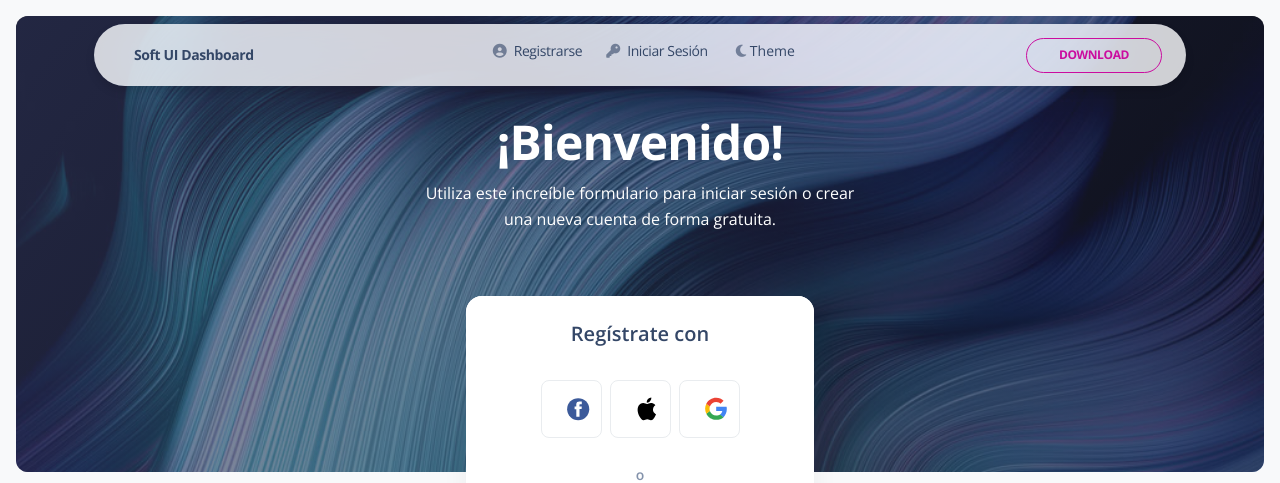
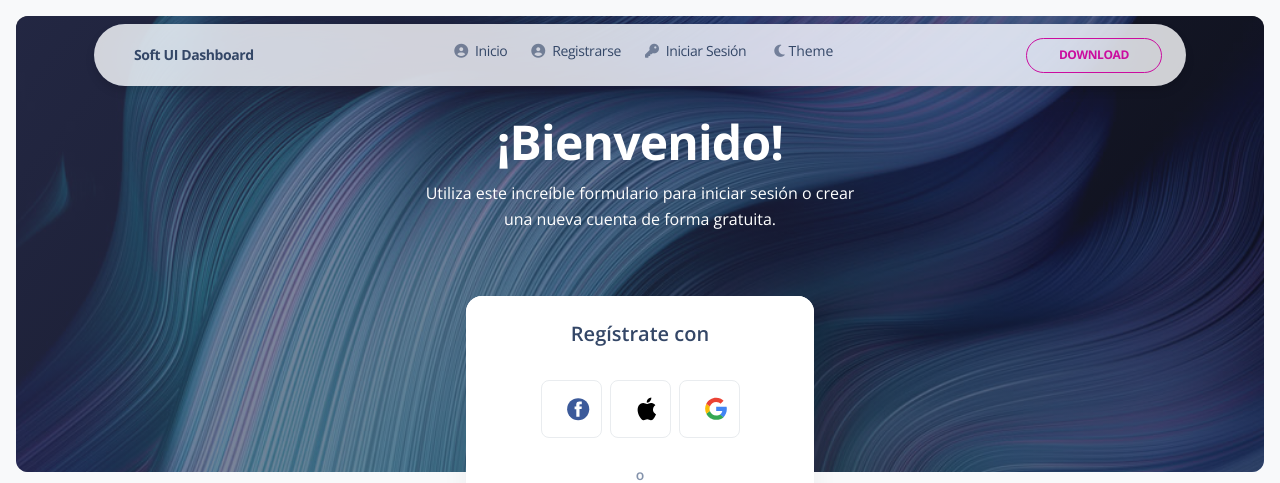
Before and after one commit to MariaTxell/proyectoRestaurante, a Flask app: page /register in a window 1280 px wide. Shown: the top 483 px of the page. Run offline with Flask 2, Linux system fonts and the light colour scheme; data that the repository does not hold is empty; some libraries are stand-ins or nearby versions.

Commit message:
segundo commit

```diff
--- a/apps/authentication/models.py
+++ b/apps/authentication/models.py
@@ -16,7 +16,9 @@ class Users(db.Model, UserMixin):
     id_usuario = db.Column(db.Integer, primary_key=True)
     username = db.Column(db.String(64), unique=True)
     email = db.Column(db.String(64), unique=True)
-    password = db.Column(db.LargeBinary)
+    #password = db.Column(db.LargeBinary)
+    password = db.Column(db.String(128))
+    #salt = db.Column(db.String(64))
 
     def __init__(self, **kwargs):
         for property, value in kwargs.items():
@@ -29,6 +31,7 @@ class Users(db.Model, UserMixin):
 
             if property == 'password':
                 value = hash_pass(value)  # we need bytes here (not plain str)
+                print(f'Password hashed: {value}')  # Agregar esta línea para depuración
 
             setattr(self, property, value)
 
--- a/apps/authentication/util.py
+++ b/apps/authentication/util.py
@@ -14,8 +14,7 @@ def hash_pass(password):
     """Hash a password for storing."""
 
     salt = hashlib.sha256(os.urandom(60)).hexdigest().encode('ascii')
-    pwdhash = hashlib.pbkdf2_hmac('sha512', password.encode('utf-8'),
-                                  salt, 100000)
+    pwdhash = hashlib.pbkdf2_hmac('sha512', password.encode('utf-8'), salt, 100000)
     pwdhash = binascii.hexlify(pwdhash)
     return (salt + pwdhash)  # return bytes
 
@@ -24,8 +23,6 @@ def verify_pass(provided_password, stored_password):
     """Verify a stored password against one provided by user"""
 
     #stored_password = stored_password.decode('ascii')
-    if isinstance(stored_password, bytes):
-        stored_password = stored_password.decode('ascii')
     salt = stored_password[:64]
     stored_password = stored_password[64:]
     pwdhash = hashlib.pbkdf2_hmac('sha512',
--- a/apps/home/routes.py
+++ b/apps/home/routes.py
@@ -14,7 +14,7 @@ from jinja2 import TemplateNotFound
 
 
 @blueprint.route('/index')
-@login_required
+#@login_required
 def index():
     restaurantes = Restaurante.query.limit(5).all()
     return render_template('home/index.html', restaurantes=restaurantes)
@@ -57,13 +57,13 @@ def realizar_reserva():
     return render_template('home/reserva_restaurante.html', restaurante=restaurante, form=form)
 
 @blueprint.route('/mi_cuenta')
-@login_required
+#@login_required
 def mi_cuenta():
     reservas = Reserva.query.filter_by(username=current_user.username).all()
     return render_template('home/mi_cuenta.html', reservas=reservas)
 
 @blueprint.route('/<template>')
-@login_required
+#@login_required
 def route_template(template):
 
     try:
--- a/apps/templates/home/buscar_restaurantes.html
+++ b/apps/templates/home/buscar_restaurantes.html
@@ -9,7 +9,7 @@
 <div class="container">
     <h1>Buscar Restaurantes</h1>
     <!-- Agregar filtros -->
-    <form method="post">
+    <form method="POST">
         <div class="form-group">
             <label for="tipo_cocina">Tipo de Cocina</label>
             <input type="text" class="form-control" id="tipo_cocina" name="tipo_cocina">
@@ -25,7 +25,7 @@
         <button type="submit" class="btn btn-primary">Buscar</button>
     </form>
     <!-- Mostrar restaurantes filtrados -->
-    <div class="row mt-4">
+    <!--<div class="row mt-4">
         {% for restaurante in restaurantes %}
         <div class="col-md-4">
             <div class="card mb-4 shadow-sm">
@@ -39,6 +39,6 @@
             </div>
         </div>
         {% endfor %}
-    </div>
+    </div>-->
 </div>
 {% endblock %}
--- a/apps/templates/includes/navigation-fullscreen.html
+++ b/apps/templates/includes/navigation-fullscreen.html
@@ -13,6 +13,12 @@
       </button>
       <div class="collapse navbar-collapse" id="navigation">
         <ul class="navbar-nav mx-auto ms-xl-auto">
+          <li class="nav-item">
+            <a class="nav-link me-2" href="{{ url_for('home_blueprint.index') }}">
+              <i class="fas fa-user-circle opacity-6 me-1"></i>
+              Inicio
+            </a>
+          </li>
 
           <li class="nav-item">
             <a class="nav-link me-2" href="{{ url_for('authentication_blueprint.register') }}">
--- a/apps/templates/includes/sidebar.html
+++ b/apps/templates/includes/sidebar.html
@@ -30,7 +30,7 @@
           </a>
         </li>
         <li class="nav-item">
-          <a class="nav-link {% if 'restaurantes' in segment %} active {% endif %}" href="/restaurantes.html">
+          <a class="nav-link {% if 'restaurantes' in segment %} active {% endif %}" href="/buscar_restaurantes.html">
             <div class="icon icon-shape icon-sm shadow border-radius-md bg-white text-center me-2 d-flex align-items-center justify-content-center">
               <svg width="12px" height="12px" viewBox="0 0 42 42" version="1.1" xmlns="http://www.w3.org/2000/svg" xmlns:xlink="http://www.w3.org/1999/xlink">
                 <title>search</title>
```
